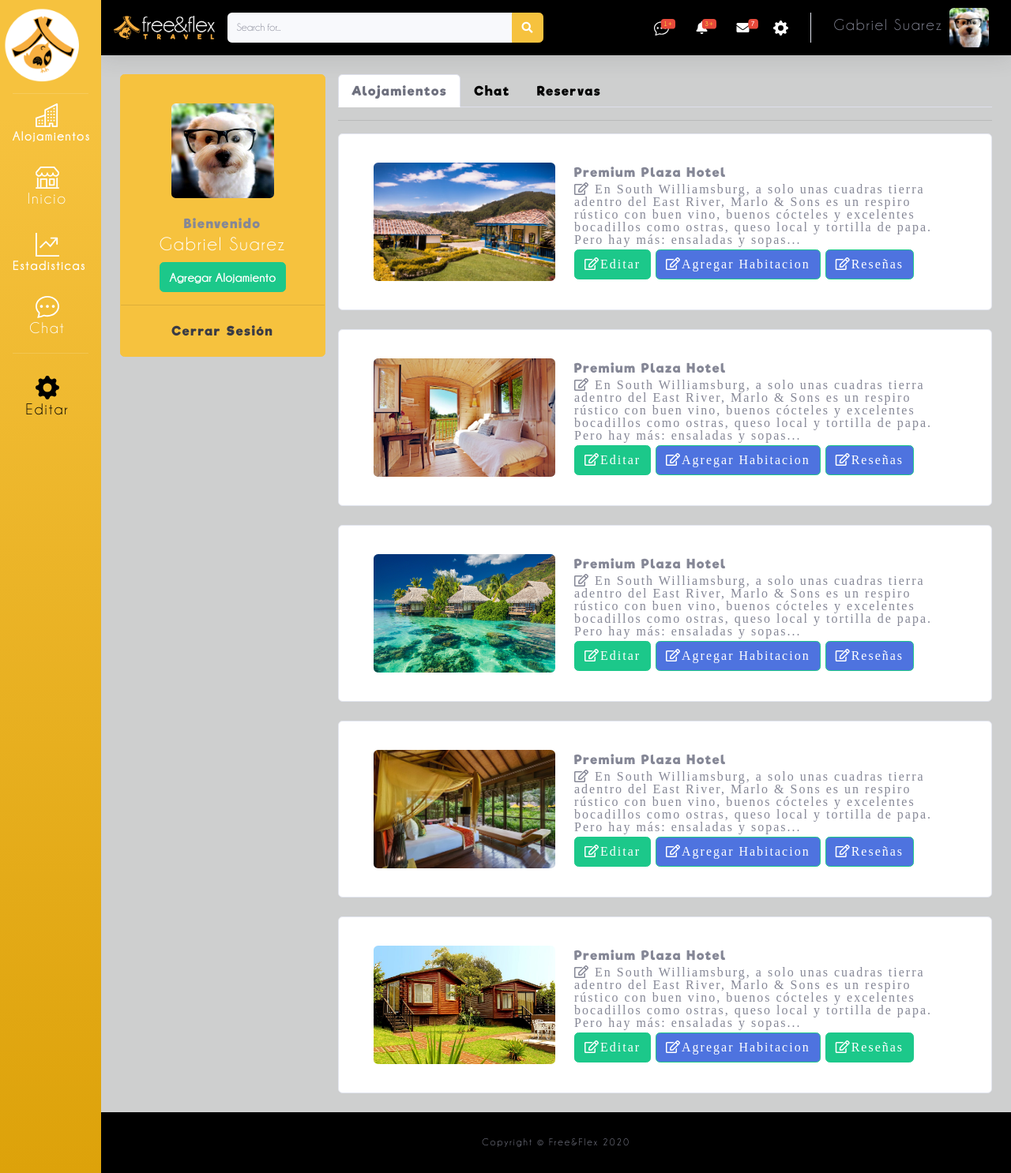
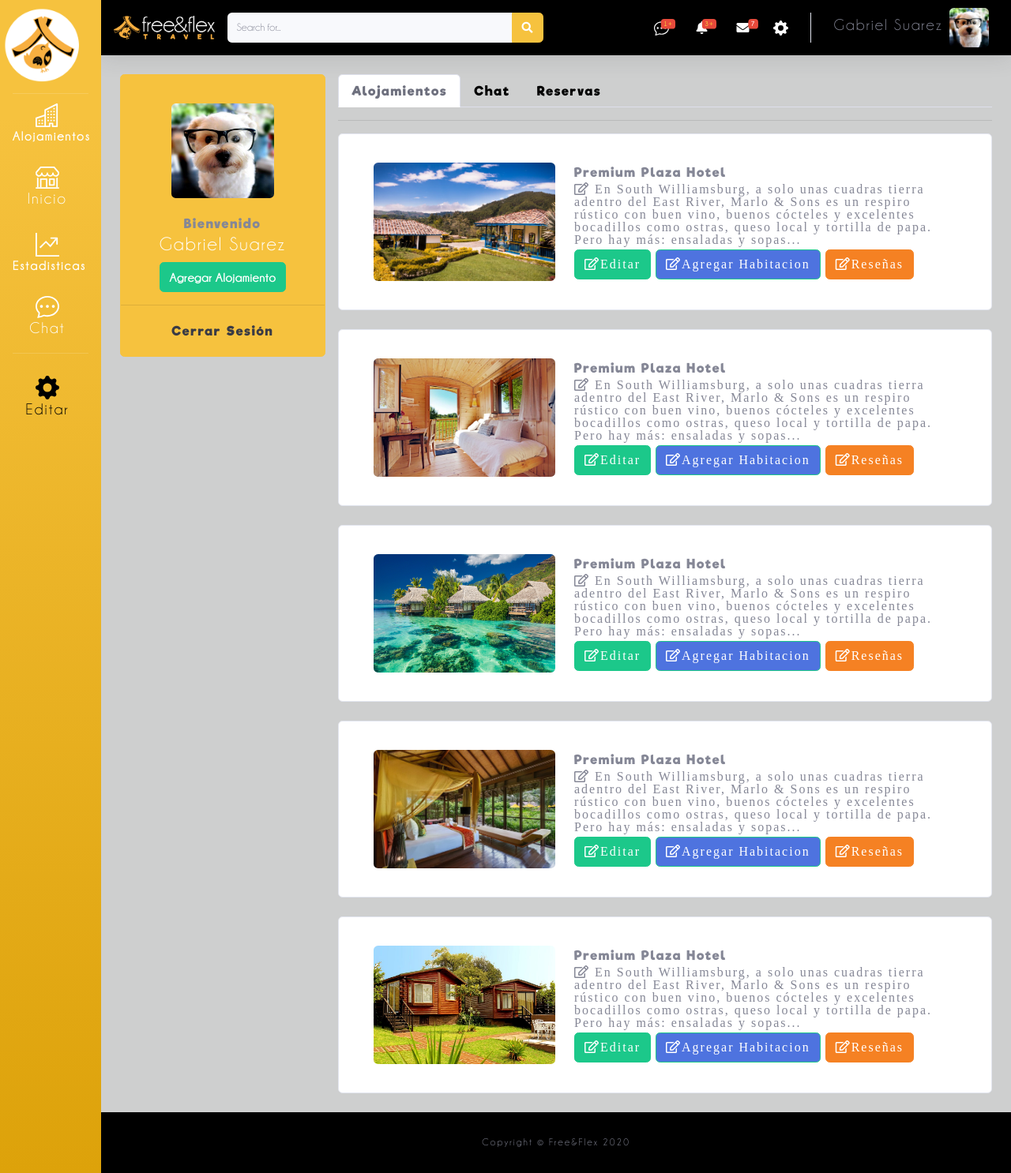
Before and after one commit to CodericDev/FreeFlexNew, a Jekyll site: the page built from index.html, in a window 1280 px wide. Shown: the whole page at 79% size. Built offline with Jekyll 4.4.1, drawn with Linux system fonts in a browser that asks for light colours.

Commit message:
que hice

```diff
--- a/_includes/index/tab-alojamientos.html
+++ b/_includes/index/tab-alojamientos.html
@@ -20,7 +20,7 @@
           <div>
             <a class="btn btn-primary" href="alojamiento" role="button"><i class="far fa-edit">Editar</i></a>
             <a class="btn btn-primary azul" href="habitaciones" role="button"><i class="far fa-edit">Agregar Habitacion</i></a>
-            <a class="btn btn-primary azul" href="comentarios" role="button"><i class="far fa-edit">Reseñas</i></a>
+            <a class="btn btn-primary naranja" href="comentarios" role="button"><i class="far fa-edit">Reseñas</i></a>
 
           </div>
 
@@ -50,7 +50,7 @@
           <div>
             <a class="btn btn-primary" href="alojamiento" role="button"><i class="far fa-edit">Editar</i></a>
             <a class="btn btn-primary azul" href="habitaciones" role="button"><i class="far fa-edit">Agregar Habitacion</i></a>
-            <a class="btn btn-primary azul" href="comentarios" role="button"><i class="far fa-edit">Reseñas</i></a>
+            <a class="btn btn-primary naranja" href="comentarios" role="button"><i class="far fa-edit">Reseñas</i></a>
 
           </div>
 
@@ -80,7 +80,7 @@
           <div>
             <a class="btn btn-primary" href="alojamiento" role="button"><i class="far fa-edit">Editar</i></a>
             <a class="btn btn-primary azul" href="habitaciones" role="button"><i class="far fa-edit">Agregar Habitacion</i></a>
-            <a class="btn btn-primary azul" href="comentarios" role="button"><i class="far fa-edit">Reseñas</i></a>
+            <a class="btn btn-primary naranja" href="comentarios" role="button"><i class="far fa-edit">Reseñas</i></a>
 
           </div>
 
@@ -110,7 +110,7 @@
           <div>
             <a class="btn btn-primary" href="alojamiento" role="button"><i class="far fa-edit">Editar</i></a>
             <a class="btn btn-primary azul" href="habitaciones" role="button"><i class="far fa-edit">Agregar Habitacion</i></a>
-            <a class="btn btn-primary azul" href="comentarios" role="button"><i class="far fa-edit">Reseñas</i></a>
+            <a class="btn btn-primary naranja" href="comentarios" role="button"><i class="far fa-edit">Reseñas</i></a>
 
           </div>
 
@@ -140,7 +140,7 @@
           <div>
             <a class="btn btn-primary" href="alojamiento" role="button"><i class="far fa-edit">Editar</i></a>
             <a class="btn btn-primary azul" href="habitaciones" role="button"><i class="far fa-edit">Agregar Habitacion</i></a>
-            <a class="btn btn-primary f-rojo" href="comentarios" role="button"><i class="far fa-edit">Reseñas</i></a>
+            <a class="btn btn-primary naranja" href="comentarios" role="button"><i class="far fa-edit">Reseñas</i></a>
 
           </div>
 
--- a/css/custom.css
+++ b/css/custom.css
@@ -179,3 +179,9 @@ position:absolute;
 .sidebar.toggled .nav-item .nav-link {
     width: 7.5rem;
 }
+
+.naranja {
+    color: #fff;
+    background-color: #f58123;
+    border-color: #f58123;
+}
```
Also changed, not shown: 2 other files.
